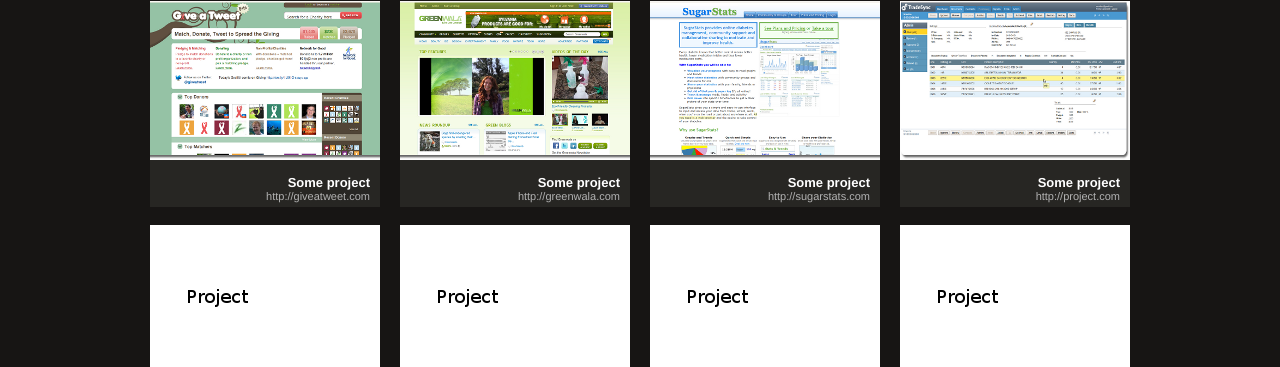
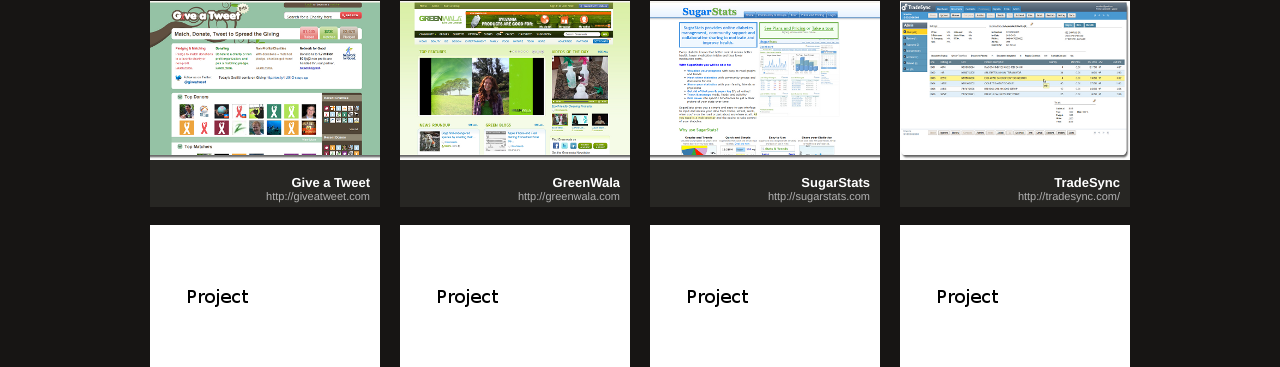
Before and after one commit to hasmanydevelopers/website, a Jekyll site: the page built from our_work.html, in a window 1280 px wide. Shown: the part 293-660 px from the top of the page. Built offline with Jekyll 4.4.1, drawn with Linux system fonts in a browser that asks for light colours; nearby versions of some CDN libraries.

Commit message:
Added some descriptions to projects in our-work

```diff
--- a/home.html
+++ b/home.html
@@ -28,6 +28,12 @@
         <div class="slide" >
           <a target="_blank" href="#"><img src="/images/assets/greenwala.png" alt="GreenWala"  /></a>
           <h3>GreenWala</h3>
+          <p>Description TODO</p>
+        </div>
+
+        <div class="slide" >
+          <a target="_blank" href="#"><img src="/images/assets/your-project.png" alt="Your project"  /></a>
+          <h3>Your project</h3>
           <p>Description TODO</p>
         </div>
 
--- a/our_work.html
+++ b/our_work.html
@@ -14,18 +14,20 @@
 
     <div class="w1 first ">
       <div class="project">
-        <img src="/images/assets/giveatweet-thumb.png" alt="proyecto" />
+        <img src="/images/assets/giveatweet-thumb.png" alt="Give a Tweet" />
         <div class="project-info">
           <a href="#" title="Project">
-            <span>Some project<br /> <em>http://giveatweet.com</em></span>
+            <span>Give a Tweet<br /> <em>http://giveatweet.com</em></span>
           </a>
         </div>
         <div class="hover offscreen">
           <div class="hover-bg">&nbsp;</div>
           <div class="hover-content">
-            <a class="desc" href="#" title="Project" target="_blank">info about the project</a>
+            <a class="desc" href="http://giveatweet.com" title="Give a Tweet" target="_blank">
+              Match, Donate, Tweet to Spread the Giving
+            </a>
             <ul>
-              <li><a href="#" title="#" target="_blank">Launch Site</a></li>
+              <li>Twitter/Facebook integration, Network for Good, CouchDB, MySQL, Ruby On Rails</li>
             </ul>
           </div>
         </div>
@@ -34,19 +36,20 @@
 
     <div class="w1 t2">
       <div class="project">
-        <img src="/images/assets/greenwala-thumb.png" alt="proyecto" />
+        <img src="/images/assets/greenwala-thumb.png" alt="GreenWala" />
         <div class="project-info">
-          <a href="#" title="Project">
-            <span>Some project<br /> <em>http://greenwala.com</em></span>
+          <a href="http://greenwala.com" title="GreenWala">
+            <span>GreenWala<br /> <em>http://greenwala.com</em></span>
           </a>
         </div>
         <div class="hover offscreen">
           <div class="hover-bg">&nbsp;</div>
           <div class="hover-content">
-            <a class="desc" href="#" title="Project" target="_blank">info about the project</a>
+            <a class="desc" href="http://greenwala.com" title="GreenWala" target="_blank">
+              Community for Live Life Greener
+            </a>
             <ul>
-              <li class="case-study-link"><a href="#" title="View Case Study">View Case Study</a></li>
-              <li><a href="#" title="#" target="_blank">Launch Site</a></li>
+              <li>Facebook integration, MySQL, Ruby On Rails</li>
             </ul>
           </div>
         </div>
@@ -55,18 +58,20 @@
 
     <div class="w1 t3">
       <div class="project">
-        <img src="/images/assets/sugarstats-thumb.png" alt="proyecto" />
+        <img src="/images/assets/sugarstats-thumb.png" alt="SugarStats" />
         <div class="project-info">
-          <a href="#" title="Project">
-            <span>Some project<br /> <em>http://sugarstats.com</em></span>
+          <a href="http://sugarstats.com" title="SugarStats">
+            <span>SugarStats<br /> <em>http://sugarstats.com</em></span>
           </a>
         </div>
         <div class="hover offscreen">
           <div class="hover-bg">&nbsp;</div>
           <div class="hover-content">
-            <a class="desc" href="#" title="Project" target="_blank">info about the project</a>
+            <a class="desc" href="http://sugarstats.com" title="SugarStats" target="_blank">
+              Online diabetes management
+            </a>
             <ul>
-              <li><a href="#" title="#" target="_blank">Launch Site</a></li>
+              <li>SMS, Trust Commerce, MySQL, Ruby On Rails</li>
             </ul>
           </div>
         </div>
@@ -75,19 +80,20 @@
 
     <div class="w1 t0">
       <div class="project">
-        <img src="/images/assets/tradesync-thumb.png" alt="proyecto" />
+        <img src="/images/assets/tradesync-thumb.png" alt="TradeSync" />
         <div class="project-info">
-          <a href="#" title="Project">
-            <span>Some project<br /> <em>http://project.com</em></span>
+          <a href="http://tradesync.com/" title="TradeSync" target="_blank">
+            <span>TradeSync<br/><em>http://tradesync.com/</em></span>
           </a>
         </div>
         <div class="hover offscreen">
           <div class="hover-bg">&nbsp;</div>
           <div class="hover-content">
-            <a class="desc" href="#" title="Project" target="_blank">info about the project</a>
+            <a class="desc" href="http://tradesync.com/" title="TradeSync" target="_blank">
+            Procurement control software for electrical contractors
+            </a>
             <ul>
-              <li class="case-study-link"><a href="#" title="View Case Study">View Case Study</a></li>
-              <li><a href="#" title="#" target="_blank">Launch Site</a></li>
+              <li>EDI, MySQL, Ruby On Rails</li>
             </ul>
           </div>
         </div>
--- a/stylesheets/global.css
+++ b/stylesheets/global.css
@@ -845,6 +845,8 @@
 	height: 120px;
 	width: 200px;
 	padding: 15px;
+	color: #fff;
+	font-size: 14px;
 	}
 
 #grid .our-work-gallery .project .hover a {
@@ -869,13 +871,14 @@
 #grid .our-work-gallery .project .hover .hover-content ul li {
 	float: left;
 	clear: both;
-	cursor: pointer;
-	}
-
-#grid .our-work-gallery .project .hover .hover-content ul li a {
-	display: block;
 	padding: 0 0 0 15px;
 	font-size: 14px;
+	}
+
+#grid .our-work-gallery .project .hover .hover-content ul li a {
+	display: block;
+/*	padding: 0 0 0 15px;
+	font-size: 14px;*/
 	background: url(../images/arrow_right_white.gif) no-repeat center right;
 	padding-right: 17px;
 	cursor: pointer;
```
